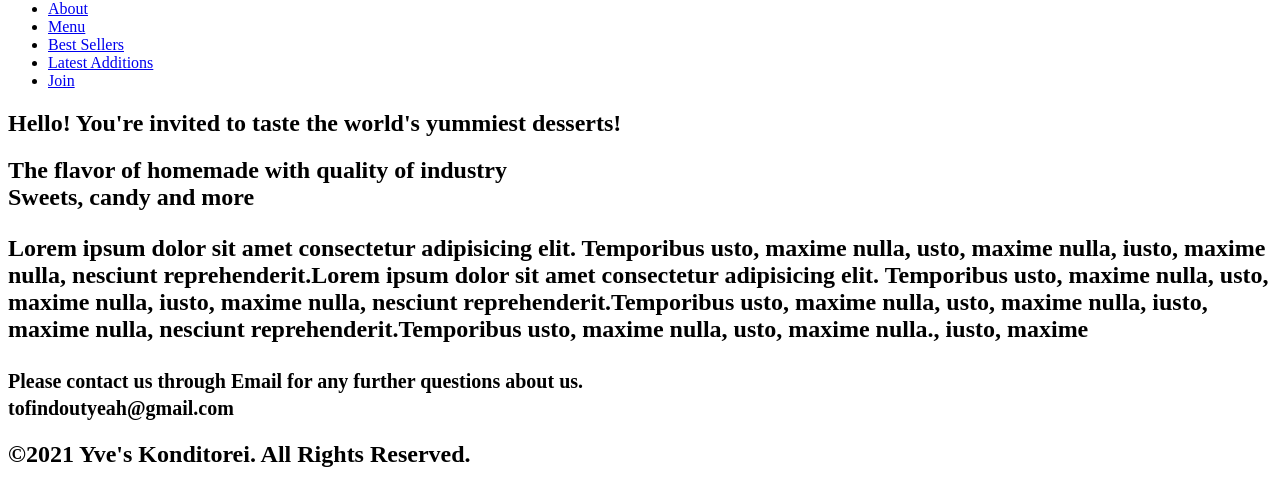
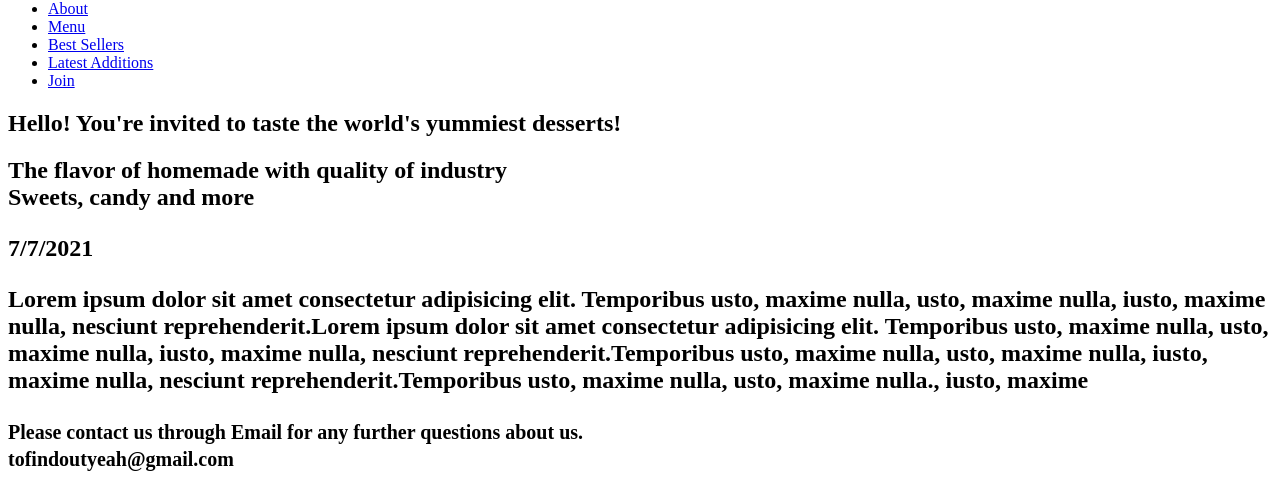
Before and after one commit to sheylaPozo/Capstone-Bakery, a plain HTML site: page about.html in a window 1280 px wide. Shown: the part 252-737 px from the top of the page. Drawn offline with Linux system fonts and the light colour scheme.

Commit message:
time of today in javascript and html

```diff
--- a/about.html
+++ b/about.html
@@ -150,5 +150,6 @@
         </div>
     </footer>
     <script src="mobile-menu.js"></script>
+    <script src="time.js"></script>
 </body>
 </html>
```
